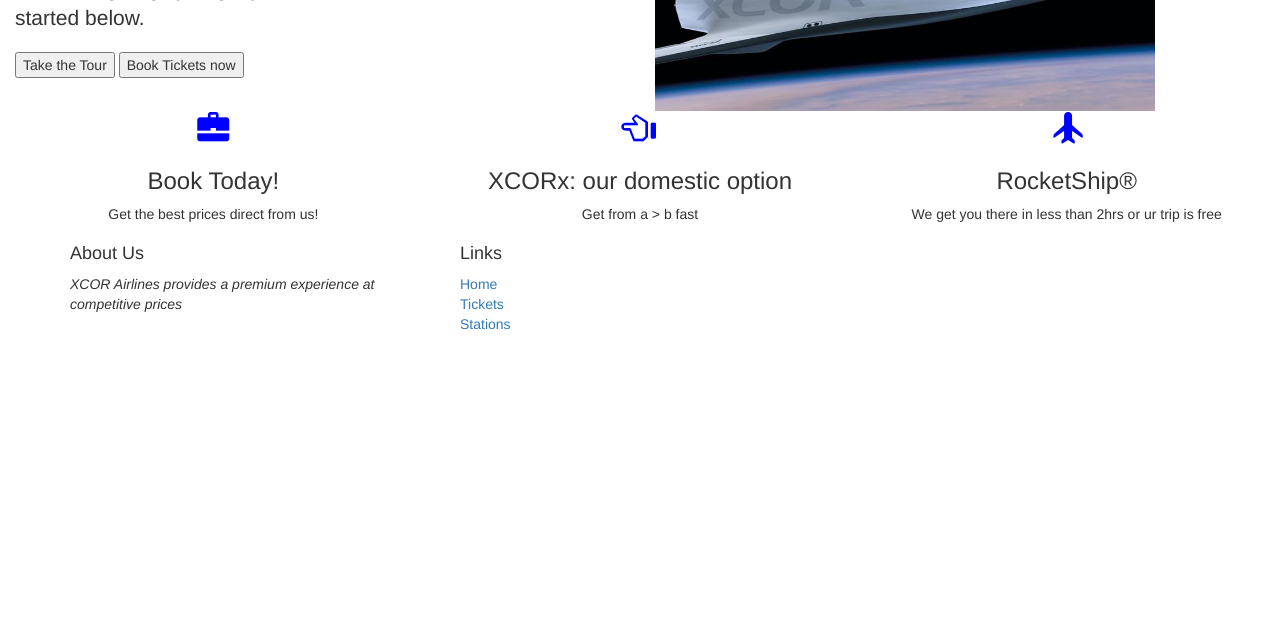
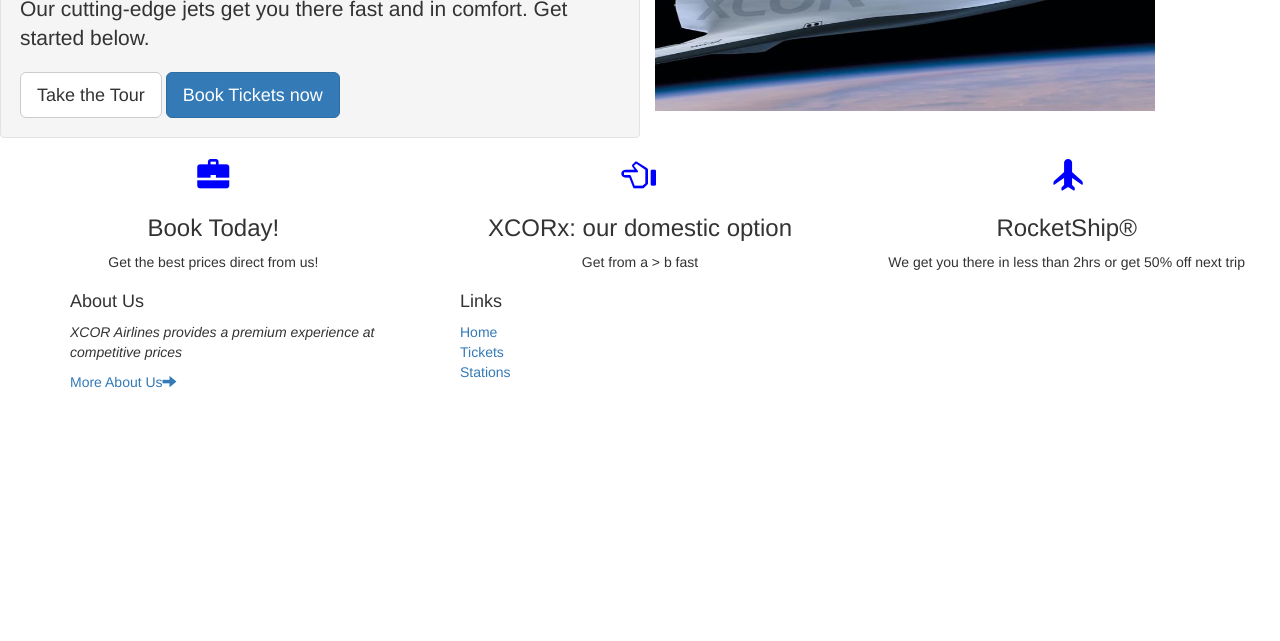
Before and after one commit to eclansky/feplayground, a plain HTML site: page bootstrapIndex.html in a window 1280 px wide. Shown: the part 159-800 px from the top of the page. Drawn offline with nearby package versions, Linux system fonts and the light colour scheme.

Commit message:
add in more links, button styling tweaks

```diff
--- a/bootstrapIndex.html
+++ b/bootstrapIndex.html
@@ -1,23 +1,27 @@
 <!-- bootstrap index.HTML -->
 <!DOCTYPE html>
 <html lang="en">
+
 <head>
   <meta charset="utf-8">
   <title>한국 은행</title>
-    <link rel='stylesheet' href="css/bootstrap.css">
+  <link rel='stylesheet' href="css/bootstrap.min.css">
   <link rel="stylesheet" href="css/secondary.css">
 </head>
+
 <body>
   <!-- setup the grid formation. we include at least class xs and medium ones at least (phone and laptop) -->
   <div class="container-fluid">
     <div class="row">
-        <div class="col-md-12"><h1>XCOR Jet Airline</h1></div>
+      <div class="col-md-12">
+        <h1>XCOR Jet Airline</h1></div>
     </div>
     <div class="row">
-        <div class="col-md-6">
-        <h2>Speed. Comfort. Think XCOR</h2><p class='lead'>Our cutting-edge jets get you there fast and in comfort. Get started below.</p>
-        <button type="button">Take the Tour</button>
-        <button type="button">Book Tickets now</button>
+      <div class="well col-md-6">
+        <h2>Speed. Comfort. Think XCOR</h2>
+        <p class='lead'>Our cutting-edge jets get you there fast and in comfort. Get started below.</p>
+        <button type="button" class='btn btn-lg btn-default'>Take the Tour</button>
+        <button type="button"class='btn btn-lg btn-primary'>Book Tickets now</button>
       </div>
       <!-- Now lets use the visible-* class to only show the image on large enough displays-->
       <div class="col-md-6 visible-md visible-lg">
@@ -26,18 +30,29 @@
     </div>
     <div class="row features text-center">
       <!--Control how the layout looks on the page on xs and medium devices, using md and xs -->
-        <div class="col-sm-4 col-xs-10 col-xs-offset-1 col-sm-offset-0"><i class='glyphicon glyphicon-briefcase'></i><h3>Book Today!</h3><p>Get the best prices direct from us!</p></div>
-        <div class="col-sm-4 col-xs-6"><i class='glyphicon glyphicon-hand-left'></i><h3>XCORx: our domestic option</h3><p>Get from a > b fast</p></div>
-        <div class="col-sm-4 col-xs-6"><i class='glyphicon glyphicon-plane'></i><h3>RocketShip&reg</h3><p>We get you there in less than 2hrs or ur trip is free</p></div>
+      <div class="col-sm-4 col-xs-10 col-xs-offset-1 col-sm-offset-0"><i class='glyphicon glyphicon-briefcase'></i>
+        <h3>Book Today!</h3>
+        <p>Get the best prices direct from us!</p>
+      </div>
+      <div class="col-sm-4 col-xs-6"><i class='glyphicon glyphicon-hand-left'></i>
+        <h3>XCORx: our domestic option</h3>
+        <p>Get from a > b fast</p>
+      </div>
+      <div class="col-sm-4 col-xs-6"><i class='glyphicon glyphicon-plane'></i>
+        <h3>RocketShip&reg;</h3>
+        <p>We get you there in less than 2hrs or get 50% off next trip</p>
       </div>
     </div>
   </div>
+
   <div class="footer">
     <div class="container">
       <div class='row'>
         <div class="col-sm-4 col-xs-6">
           <h4>About Us</h4>
           <p><i>XCOR Airlines provides a premium experience at competitive prices</i></p>
+
+          <p><a href='about.html'>More About Us<i class='glyphicon glyphicon-arrow-right'></i></a></p>
         </div>
         <div class="col-sm-4 col-xs-offset-1 col-sm-offset-0">
           <h4>Links</h4>
@@ -54,6 +69,7 @@
 
 
     <script src='https://ajax.googleapis.com/ajax/libs/jquery/1.11.1/jquery.min.js'></script>
-  <script src='js/bootstrap.js'></script>
+    <script src='js/bootstrap.min.js'></script>
 </body>
+
 </html>
```
Lines whose indentation alone changed are shown as unchanged.
